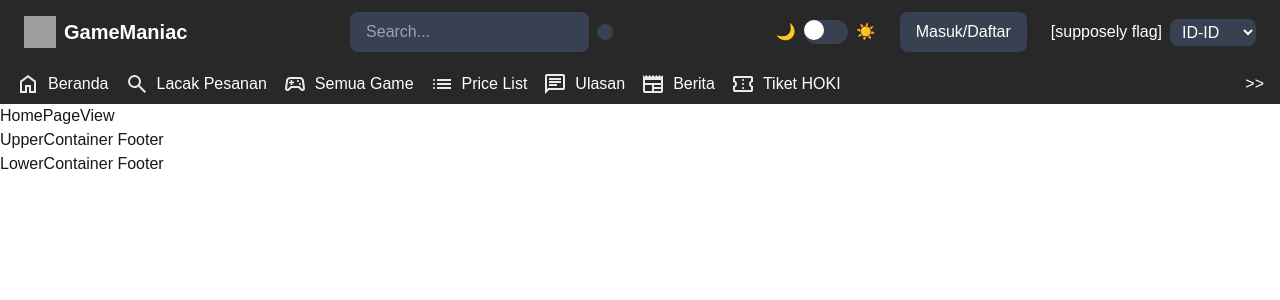
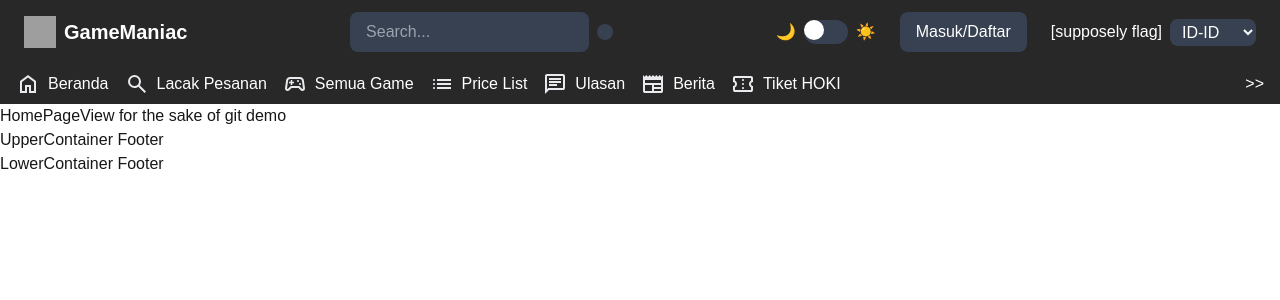
Before and after one commit to Logassi/website-topup-game-pos, a Next.js app: page / in a window 1280 px wide. Shown: the top 300 px of the page. Built offline with nearby package versions, Linux system fonts and the light colour scheme; grey boxes are pictures that could not be loaded.

Commit message:
Feat : Modify home page view

```diff
--- a/src/views/pages/home-page/index.tsx
+++ b/src/views/pages/home-page/index.tsx
@@ -1,5 +1,5 @@
 import React from "react";
 
 export default function HomePageView() {
-  return <div>HomePageView</div>;
+  return <div>HomePageView for the sake of git demo</div>;
 }
```
